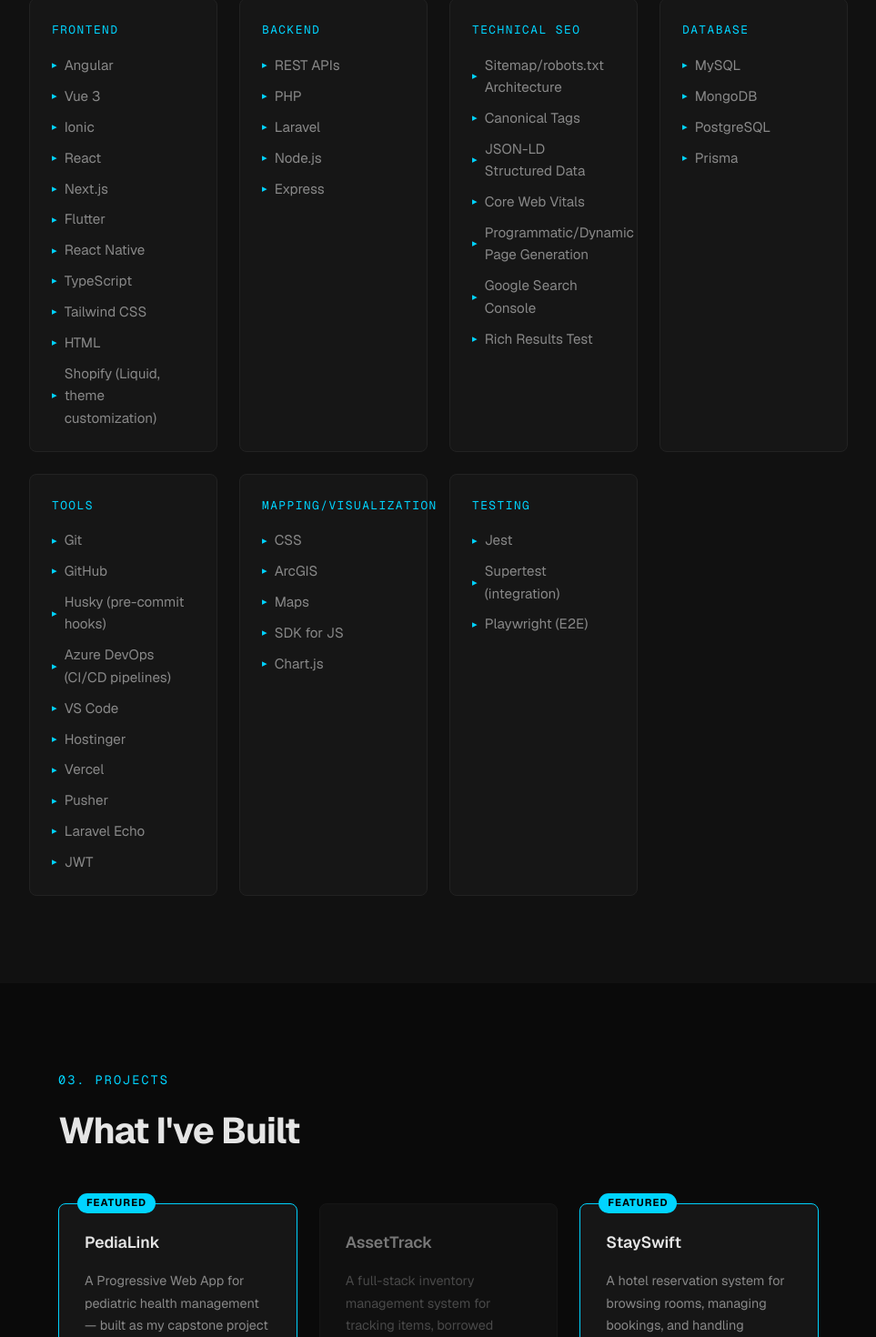
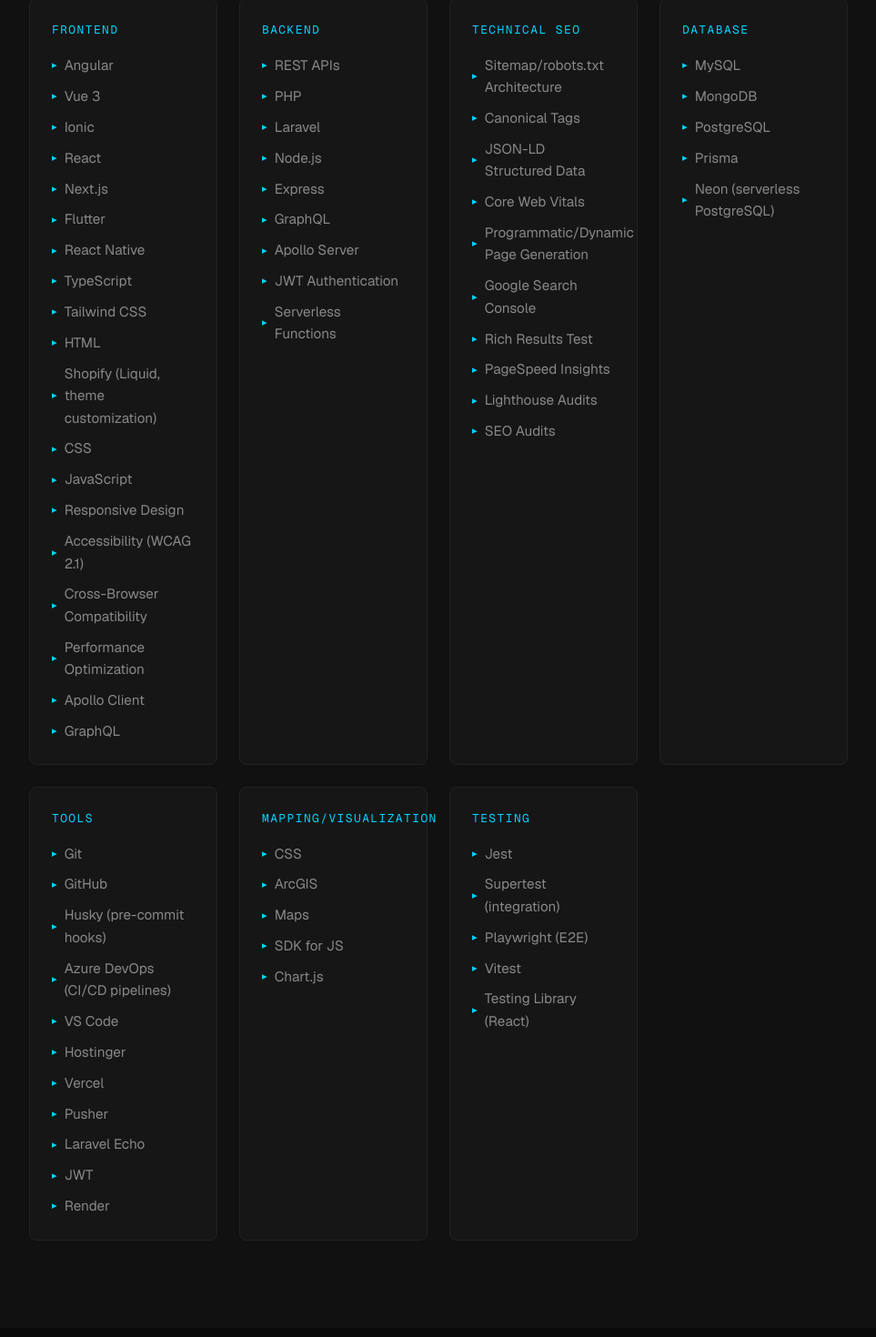
Before and after one commit to alexiseluzon/Portfolio, a Next.js app: page / in a window 1280 px wide. Shown: the part 1717-3187 px from the top of the page at 91% size, without its empty margins (158-1121 px from the left). Built offline with nearby package versions, Linux system fonts and the light colour scheme.

Commit message:
Added parts marketplace project PERN with graphql, apollo, neon, vercel, render

```diff
--- a/components/Projects.tsx
+++ b/components/Projects.tsx
@@ -30,6 +30,15 @@
     featured: true,
   },
   {
+  title: "Parts Marketplace",
+      description:
+        "A full-stack inventory marketplace built to match a GraphQL/React/Node job requirement. Features JWT authentication via httpOnly cookies, ownership-scoped CRUD authorization, and a GraphQL API (Apollo Server) backed by PostgreSQL (Neon) via Prisma. Includes toast notifications, confirm dialogs for destructive actions, and full E2E flow verification.",
+      tags: ["React", "TypeScript", "GraphQL", "Apollo", "Node.js", "Express", "PostgreSQL", "Prisma", "Render", "Vercel"],
+      link: "https://partsmarketplace.vercel.app",
+      github: "https://github.com/alexiseluzon/Parts-Marketplace",
+      featured: true,
+    },
+  {
     title: "TaskFlow",
     description:
       "A full-stack task and project management app built to match MERN job requirements. Features JWT authentication with role-based authorization, RESTful API design, MongoDB with compound indexing, pagination, centralized error handling, and a responsive React dashboard. Includes unit and component tests (Vitest, Testing Library). Deployed serverless on Vercel with MongoDB Atlas.",
@@ -44,7 +53,16 @@
       "A full-stack internal tool built with Next.js App Router, demonstrating Server Components, Server Actions, and API routes in one codebase. Backed by Prisma + PostgreSQL (Neon) with a relational schema (tickets → notes). Integrates a live n8n webhook workflow that creates tickets from external automation, mirroring a real low-code-to-code migration pattern. Includes disabled-state form validation, delete confirmation dialogs, and Asia/Manila-formatted timestamps.",
     tags: ["Next.js", "TypeScript", "Prisma", "PostgreSQL", "n8n", "Server Actions", "Vercel"],
     link: "https://willow-demo.vercel.app/tickets",
-    github: "https://github.com/alexiseluzon/willow-demo",
+    github: "https://github.com/alexiseluzon/Willow-Demo",
+    featured: true,
+  },
+  {
+    title: "Feedback Tracker",
+    description:
+      "A client feedback and feature-request tracker with a full status workflow (Open → In Progress → Done). Built to match a Vue/Node/Prisma/PostgreSQL job stack. Features optimistic UI updates with rollback on failure, disabled-state form validation, and confirmation dialogs before destructive actions. Backend follows a thin-controller pattern with centralized error handling and input validation.",
+    tags: ["Vue 3", "TypeScript", "Node.js", "Express", "Prisma", "PostgreSQL", "Vercel"],
+    link: "https://feedback-track.vercel.app",
+    github: "https://github.com/alexiseluzon/Feedback-Tracker",
     featured: true,
   },
   {
@@ -74,15 +92,6 @@
     caseStudyLink: "/case-studies/pagespeed",
     link: "https://pagespeed-demo.vercel.app",
     github: "https://github.com/alexiseluzon/PageSpeed-Demo",
-    featured: true,
-  },
-  {
-    title: "Feedback Tracker",
-    description:
-      "A client feedback and feature-request tracker with a full status workflow (Open → In Progress → Done). Built to match a Vue/Node/Prisma/PostgreSQL job stack. Features optimistic UI updates with rollback on failure, disabled-state form validation, and confirmation dialogs before destructive actions. Backend follows a thin-controller pattern with centralized error handling and input validation.",
-    tags: ["Vue 3", "TypeScript", "Node.js", "Express", "Prisma", "PostgreSQL", "Vercel"],
-    link: "https://feedback-track.vercel.app",
-    github: "https://github.com/alexiseluzon/Feedback-Tracker",
     featured: true,
   },
   {
--- a/components/Skills.tsx
+++ b/components/Skills.tsx
@@ -4,26 +4,29 @@
   {
     category: "Frontend",
     skills: ["Angular", "Vue 3", "Ionic", "React", "Next.js", "Flutter", "React Native", "TypeScript",
-       "Tailwind CSS", "HTML", "Shopify (Liquid, theme customization)"],
+       "Tailwind CSS", "HTML", "Shopify (Liquid, theme customization)", "CSS", "JavaScript",
+       "Responsive Design", "Accessibility (WCAG 2.1)", "Cross-Browser Compatibility",
+       "Performance Optimization", "Apollo Client", "GraphQL"],
   },
   {
     category: "Backend",
-    skills: ["REST APIs", "PHP", "Laravel", "Node.js", "Express"],
+    skills: ["REST APIs", "PHP", "Laravel", "Node.js", "Express", "GraphQL", "Apollo Server",
+      "JWT Authentication", "Serverless Functions"],
   },
   {
     category: "Technical SEO",
     skills: ["Sitemap/robots.txt Architecture", "Canonical Tags", "JSON-LD Structured Data",
       "Core Web Vitals", "Programmatic/Dynamic Page Generation", "Google Search Console",
-      "Rich Results Test"],
+      "Rich Results Test", "PageSpeed Insights", "Lighthouse Audits", "SEO Audits"],
   },
   {
     category: "Database",
-    skills: ["MySQL", "MongoDB", "PostgreSQL", "Prisma"],
+    skills: ["MySQL", "MongoDB", "PostgreSQL", "Prisma", "Neon (serverless PostgreSQL)"],
   },
   {
     category: "Tools",
     skills: ["Git", "GitHub", "Husky (pre-commit hooks)", "Azure DevOps (CI/CD pipelines)", "VS Code",
-              "Hostinger", "Vercel", "Pusher", "Laravel Echo", "JWT"],
+              "Hostinger", "Vercel", "Pusher", "Laravel Echo", "JWT", "Render"],
   },
   {
     category: "Mapping/Visualization",
@@ -31,7 +34,7 @@
   },
   {
     category: "Testing",
-    skills: ["Jest", "Supertest (integration)", "Playwright (E2E)"],
+    skills: ["Jest", "Supertest (integration)", "Playwright (E2E)", "Vitest", "Testing Library (React)"],
   },
 ];
 
```
Also changed, not shown: 1 other file (tests, documents, lock files or other folders).
